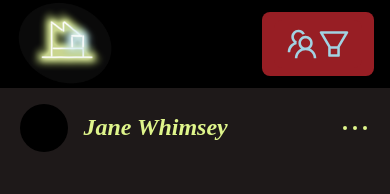
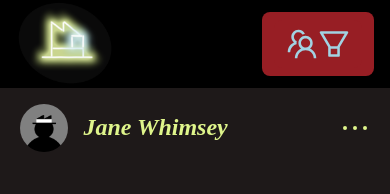
Before and after one commit to esmodea/IAG-Project, a React (Create React App) app in the folder iag-fe/: page /m/home in a window 390 px wide. Shown: the top 194 px of the page. Built offline with nearby package versions, Linux system fonts and the light colour scheme.

Commit message:
Changed mobile icons

```diff
--- a/iag-fe/src/application/mobile/components/common/commonMobile.css
+++ b/iag-fe/src/application/mobile/components/common/commonMobile.css
@@ -142,7 +142,9 @@
     width: 3rem;
     height: 3rem;
     border-radius: 1.5rem;
-    background-color: black;
+    background-color: grey;
+    background-image: url('../../../../../public/profile-picture.png');
+    background-size: contain;
 }
 
 .info-row > .author-name{
```
